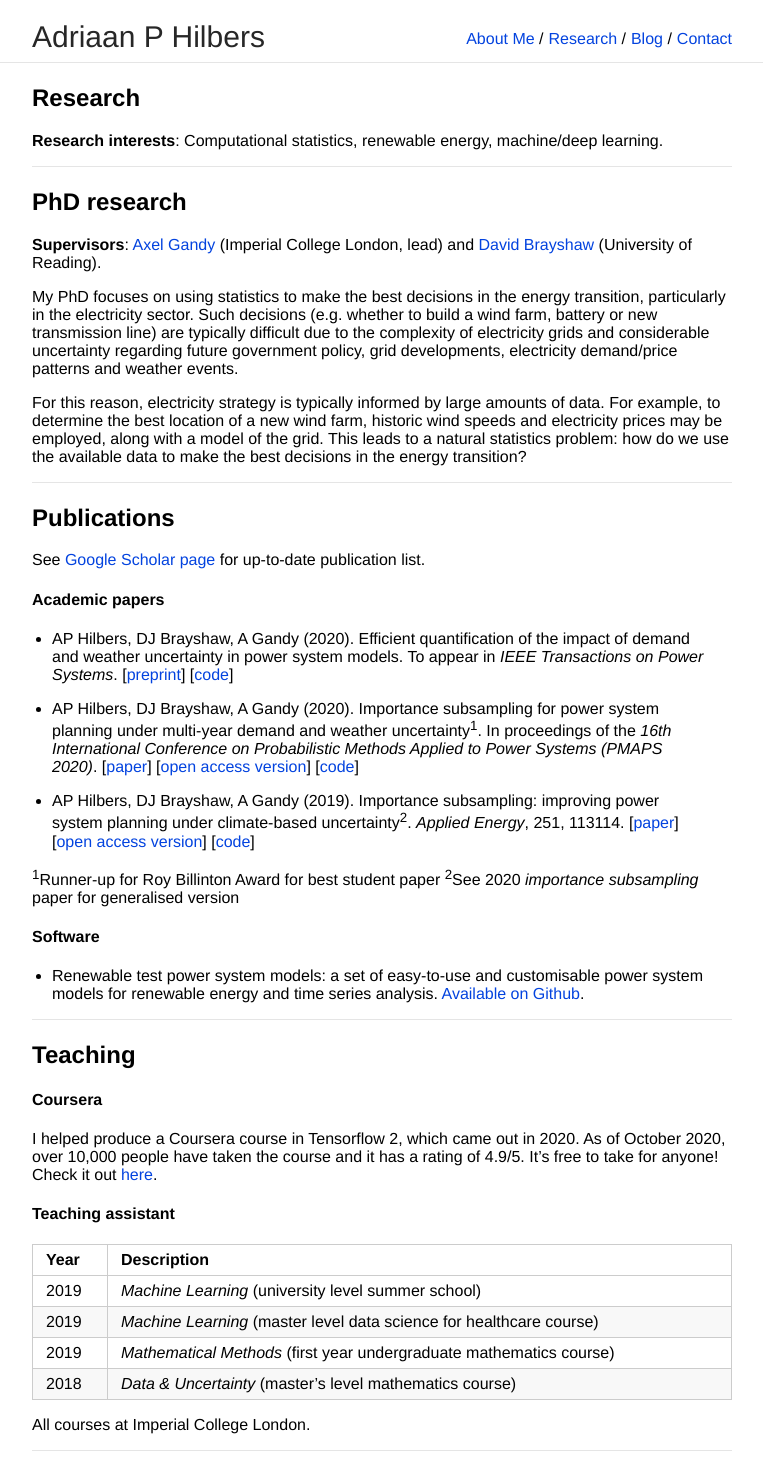
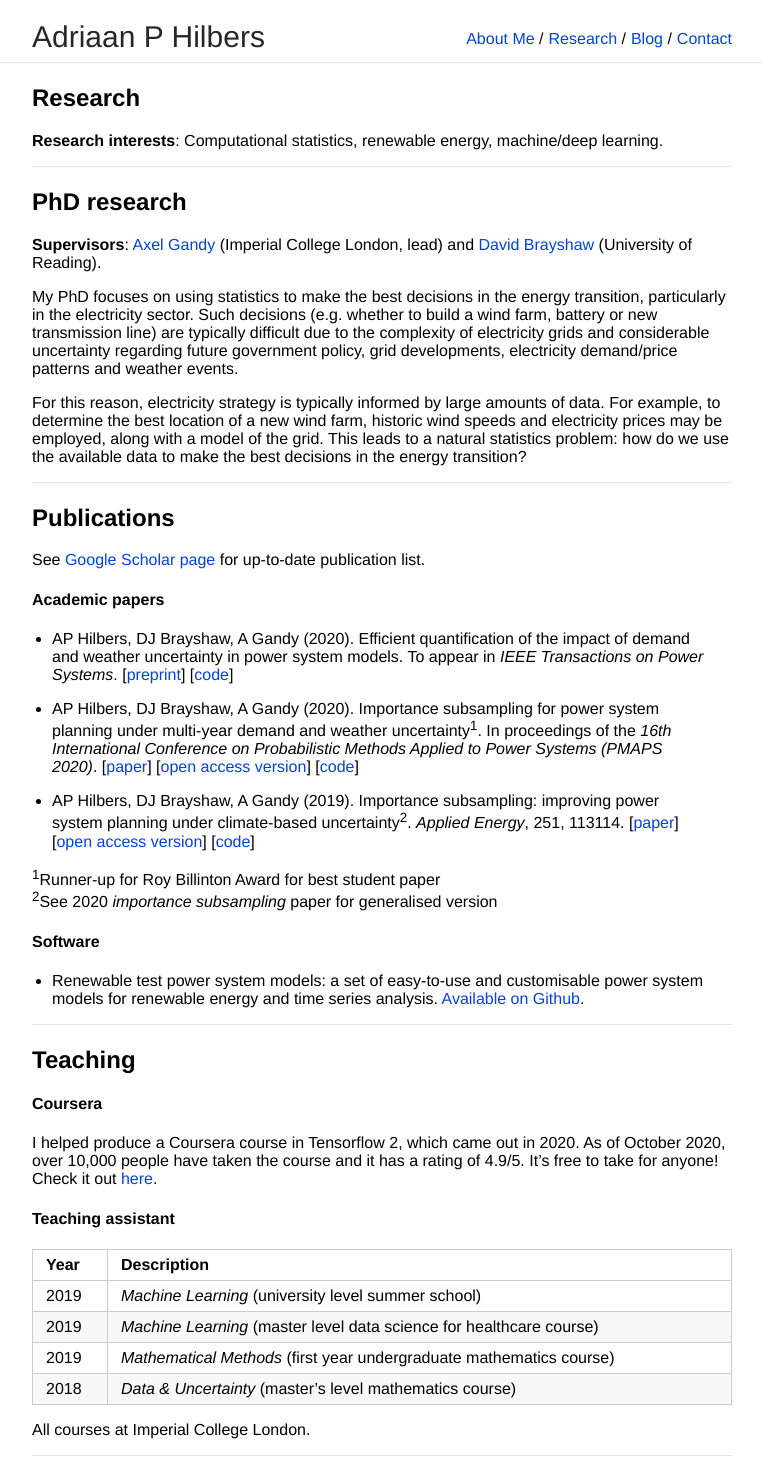
Before and after one commit to ahilbers/ahilbers.github.io, a Jekyll site: the page built from research.md, in a window 1280 px wide. Shown: the whole page, without its empty margins (258-1021 px from the left). Built offline with Jekyll 4.4.1, drawn with Linux system fonts in a browser that asks for light colours; our own code applies the rules of GitHub Pages for plain Markdown files.

```diff
--- a/research.md
+++ b/research.md
@@ -36,7 +36,7 @@
 
 * AP Hilbers, DJ Brayshaw, A Gandy (2019). Importance subsampling: improving power system planning under climate-based uncertainty<sup>2</sup>. *Applied Energy*, 251, 113114. [[paper](https://doi.org/10.1016/j.apenergy.2019.04.110)] [[open access version](https://arxiv.org/abs/1903.10916)] [[code](https://github.com/ahilbers/importance_subsampling)]
 
-<sup>1</sup>Runner-up for Roy Billinton Award for best student paper
+<sup>1</sup>Runner-up for Roy Billinton Award for best student paper<br>
 <sup>2</sup>See 2020 *importance subsampling* paper for generalised version
 
 
```
